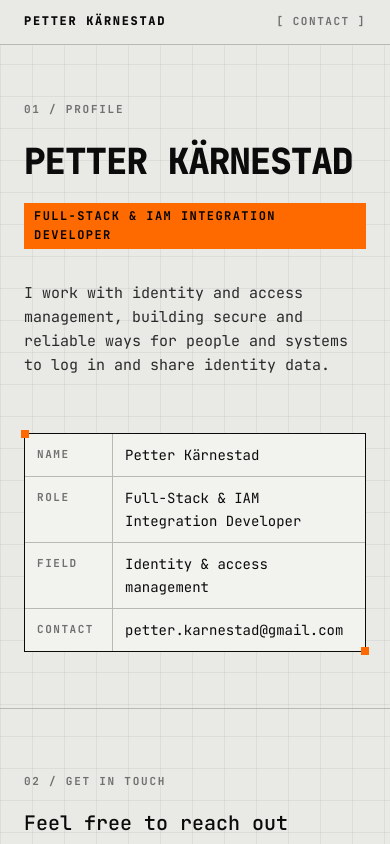
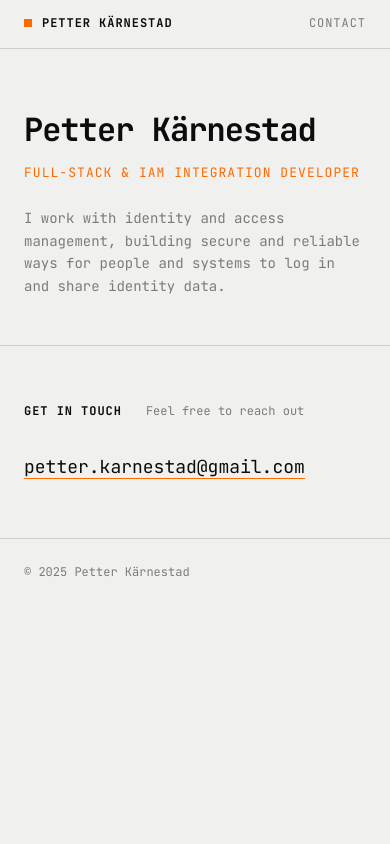
Before and after one commit to petterbror/petterbror.github.io, a React (Vite) app: page / in a window 390 px wide. Shown: the top 844 px of the page. Built offline with nearby package versions, Linux system fonts and the light colour scheme.

Commit message:
Refactor Contact, Footer, Header, and Hero components for improved structure and styling; update CSS variables for better theming and responsiveness.

```diff
--- a/src/components/Contact.tsx
+++ b/src/components/Contact.tsx
@@ -9,12 +9,11 @@ export const Contact = ({ contactInfo }: ContactProps) => {
   return (
     <section id="contact" className="section">
       <div className="container">
-        <p className="label">02 / {contactTitle}</p>
-        <p className="section-subtitle">{contactSubtitle}</p>
-        <a className="contact-link" href={`mailto:${contactInfo.email}`}>
-          <span>{contactInfo.email}</span>
-          <span aria-hidden="true">→</span>
-        </a>
+        <div className="section-head">
+          <h2 className="section-title">{contactTitle}</h2>
+          <p className="section-subtitle">{contactSubtitle}</p>
+        </div>
+        <a className="contact-link" href={`mailto:${contactInfo.email}`}>{contactInfo.email}</a>
       </div>
     </section>
   );
--- a/src/components/Footer.tsx
+++ b/src/components/Footer.tsx
@@ -1,11 +1,8 @@
-import { title } from '../data/title';
-
 export const Footer = () => {
   return (
     <footer className="footer">
-      <div className="container footer-inner">
-        <span>&copy; {new Date().getFullYear()} {title.title}</span>
-        <span>IAM</span>
+      <div className="container">
+        <span>&copy; {new Date().getFullYear()} Petter Kärnestad</span>
       </div>
     </footer>
   );
--- a/src/components/Header.tsx
+++ b/src/components/Header.tsx
@@ -6,7 +6,7 @@ export const Header = () => {
       <div className="container header-inner">
         <span className="header-name">{title.title}</span>
         <nav className="header-nav">
-          <a href="#contact">[ Contact ]</a>
+          <a href="#contact">Contact</a>
         </nav>
       </div>
     </header>
--- a/src/components/Hero.tsx
+++ b/src/components/Hero.tsx
@@ -1,33 +1,12 @@
 import { heroInfo } from '../data/hero';
-import { contactInfo } from '../data/contact';
 
 export const Hero = () => {
   return (
     <section className="hero">
       <div className="container">
-        <p className="label">01 / Profile</p>
         <h1 className="hero-title">{heroInfo.title}</h1>
         <p className="hero-subtitle">{heroInfo.subtitle}</p>
         <p className="hero-description">{heroInfo.description}</p>
-
-        <dl className="spec">
-          <div className="spec-row">
-            <dt>Name</dt>
-            <dd>{heroInfo.title}</dd>
-          </div>
-          <div className="spec-row">
-            <dt>Role</dt>
-            <dd>{heroInfo.subtitle}</dd>
-          </div>
-          <div className="spec-row">
-            <dt>Field</dt>
-            <dd>Identity &amp; access management</dd>
-          </div>
-          <div className="spec-row">
-            <dt>Contact</dt>
-            <dd><a href={`mailto:${contactInfo.email}`}>{contactInfo.email}</a></dd>
-          </div>
-        </dl>
       </div>
     </section>
   );
--- a/src/index.css
+++ b/src/index.css
@@ -1,15 +1,13 @@
-@import url('https://fonts.googleapis.com/css2?family=JetBrains+Mono:wght@400;500;700;800&display=swap');
+@import url('https://fonts.googleapis.com/css2?family=JetBrains+Mono:wght@400;500;700&display=swap');
 
 :root {
-  --bg: #121212;
-  --panel: #181818;
-  --fg: #cfcfcf;
-  --fg-strong: #f4f4f4;
-  --muted: #7d7d7d;
-  --line: #333;
-  --grid: rgba(255, 255, 255, 0.035);
+  --bg: #0f0f0f;
+  --fg: #d6d6d6;
+  --fg-strong: #f2f2f2;
+  --muted: #777;
+  --line: #2a2a2a;
+  --hover: #161616;
   --accent: #ff6a00;
-  --on-accent: #000;
 
   --mono: 'JetBrains Mono', ui-monospace, 'SFMono-Regular', Consolas, monospace;
 
@@ -18,13 +16,12 @@
 
 @media (prefers-color-scheme: light) {
   :root {
-    --bg: #e9e9e6;
-    --panel: #f2f2ef;
-    --fg: #2a2a2a;
-    --fg-strong: #0b0b0b;
-    --muted: #707070;
-    --line: #b9b9b4;
-    --grid: rgba(0, 0, 0, 0.05);
+    --bg: #f0f0ee;
+    --fg: #2b2b2b;
+    --fg-strong: #0c0c0c;
+    --muted: #7b7b78;
+    --line: #cfcfcb;
+    --hover: #e7e7e4;
     color-scheme: light;
   }
 }
@@ -40,11 +37,7 @@ html {
 body {
   margin: 0;
   min-width: 320px;
-  background-color: var(--bg);
-  background-image:
-    linear-gradient(var(--grid) 1px, transparent 1px),
-    linear-gradient(90deg, var(--grid) 1px, transparent 1px);
-  background-size: 32px 32px;
+  background: var(--bg);
   color: var(--fg);
   font-family: var(--mono);
   font-size: 14px;
@@ -54,7 +47,7 @@ body {
 
 ::selection {
   background: var(--accent);
-  color: var(--on-accent);
+  color: #000;
 }
 
 a {
@@ -62,14 +55,18 @@ a {
   text-decoration: none;
 }
 
-h1, h2, h3, p, dl, dd {
+h1, h2, h3, p, ol {
   margin: 0;
   padding: 0;
 }
 
+ol {
+  list-style: none;
+}
+
 :focus-visible {
   outline: 2px solid var(--accent);
-  outline-offset: 3px;
+  outline-offset: 2px;
 }
 
 .container {
@@ -77,15 +74,6 @@ h1, h2, h3, p, dl, dd {
   max-width: 880px;
   margin: 0 auto;
   padding: 0 24px;
-}
-
-.label {
-  margin-bottom: 24px;
-  color: var(--muted);
-  font-size: 11px;
-  font-weight: 700;
-  text-transform: uppercase;
-  letter-spacing: 0.16em;
 }
 
 /* Header */
@@ -101,183 +89,178 @@ h1, h2, h3, p, dl, dd {
   display: flex;
   justify-content: space-between;
   align-items: center;
-  height: 44px;
+  height: 48px;
 }
 
 .header-name {
   color: var(--fg-strong);
+  font-weight: 700;
+  text-transform: uppercase;
+  letter-spacing: 0.08em;
   font-size: 12px;
-  font-weight: 800;
-  text-transform: uppercase;
-  letter-spacing: 0.14em;
+}
+
+.header-name::before {
+  content: '';
+  display: inline-block;
+  width: 8px;
+  height: 8px;
+  margin-right: 10px;
+  background: var(--accent);
 }
 
 .header-nav {
-  font-size: 11px;
-  font-weight: 700;
+  display: flex;
+  gap: 24px;
+  font-size: 12px;
   text-transform: uppercase;
-  letter-spacing: 0.14em;
+  letter-spacing: 0.08em;
   color: var(--muted);
 }
 
 .header-nav a:hover {
-  color: var(--accent);
+  color: var(--fg-strong);
 }
 
 /* Hero */
 .hero {
-  padding: 88px 0 80px;
+  padding: 96px 0 72px;
   border-bottom: 1px solid var(--line);
 }
 
 .hero-title {
   color: var(--fg-strong);
-  font-size: clamp(36px, 8vw, 72px);
-  line-height: 1;
-  font-weight: 800;
-  text-transform: uppercase;
+  font-size: clamp(32px, 6vw, 56px);
+  line-height: 1.05;
+  font-weight: 700;
   letter-spacing: -0.03em;
 }
 
 .hero-subtitle {
-  display: inline-block;
-  margin-top: 24px;
-  padding: 4px 10px;
-  background: var(--accent);
-  color: var(--on-accent);
-  font-size: 12px;
-  font-weight: 700;
+  margin-top: 16px;
+  color: var(--accent);
+  font-size: 13px;
   text-transform: uppercase;
-  letter-spacing: 0.12em;
+  letter-spacing: 0.08em;
 }
 
 .hero-description {
-  margin-top: 32px;
-  max-width: 56ch;
-  font-size: 15px;
-  color: var(--fg);
-}
-
-/* Spec plate */
-.spec {
-  position: relative;
-  margin-top: 56px;
-  background: var(--panel);
-  border: 1px solid var(--fg-strong);
-}
-
-.spec::before,
-.spec::after {
-  content: '';
-  position: absolute;
-  width: 8px;
-  height: 8px;
-  background: var(--accent);
-}
-
-.spec::before {
-  top: -4px;
-  left: -4px;
-}
-
-.spec::after {
-  right: -4px;
-  bottom: -4px;
-}
-
-.spec-row {
-  display: grid;
-  grid-template-columns: 120px 1fr;
-}
-
-.spec-row + .spec-row {
-  border-top: 1px solid var(--line);
-}
-
-.spec dt,
-.spec dd {
-  padding: 12px 16px;
-}
-
-.spec dt {
-  border-right: 1px solid var(--line);
+  margin-top: 24px;
+  max-width: 60ch;
   color: var(--muted);
-  font-size: 11px;
-  font-weight: 700;
-  text-transform: uppercase;
-  letter-spacing: 0.14em;
-  line-height: 1.9;
-}
-
-.spec dd {
-  color: var(--fg-strong);
-  word-break: break-word;
-}
-
-.spec dd a:hover {
-  color: var(--accent);
 }
 
 /* Sections */
 .section {
-  padding: 64px 0;
+  padding: 56px 0;
   border-bottom: 1px solid var(--line);
 }
 
+.section-head {
+  display: flex;
+  flex-wrap: wrap;
+  align-items: baseline;
+  gap: 4px 24px;
+  margin-bottom: 32px;
+}
+
+.section-title {
+  color: var(--fg-strong);
+  font-size: 12px;
+  font-weight: 700;
+  text-transform: uppercase;
+  letter-spacing: 0.08em;
+}
+
 .section-subtitle {
-  margin: -8px 0 32px;
+  color: var(--muted);
+  font-size: 12px;
+}
+
+/* Projects */
+.project-list {
+  border-top: 1px solid var(--line);
+}
+
+.project-list > li {
+  border-bottom: 1px solid var(--line);
+}
+
+.project {
+  display: grid;
+  grid-template-columns: 40px 1fr 24px;
+  gap: 16px;
+  padding: 24px 8px;
+  transition: background 0.1s;
+}
+
+a.project:hover {
+  background: var(--hover);
+}
+
+a.project:hover .project-title,
+a.project:hover .project-arrow {
+  color: var(--accent);
+}
+
+.project-index {
+  color: var(--muted);
+  font-size: 12px;
+  padding-top: 2px;
+}
+
+.project-title {
   color: var(--fg-strong);
-  font-size: 20px;
+  font-size: 15px;
   font-weight: 500;
+}
+
+.project-description {
+  margin-top: 8px;
+  max-width: 68ch;
+  color: var(--muted);
+}
+
+.project-tech {
+  margin-top: 12px;
+  font-size: 12px;
+  color: var(--fg);
+}
+
+.project-arrow {
+  color: var(--muted);
+  text-align: right;
 }
 
 /* Contact */
 .contact-link {
-  display: flex;
-  justify-content: space-between;
-  align-items: center;
-  gap: 16px;
-  padding: 20px 24px;
-  background: var(--panel);
-  border: 1px solid var(--fg-strong);
   color: var(--fg-strong);
-  font-size: 16px;
-  font-weight: 500;
+  font-size: 18px;
+  border-bottom: 1px solid var(--accent);
   word-break: break-all;
-  transition: background 0.1s, color 0.1s;
 }
 
 .contact-link:hover {
-  background: var(--accent);
-  border-color: var(--accent);
-  color: var(--on-accent);
+  color: var(--accent);
 }
 
 /* Footer */
 .footer {
-  padding: 20px 0;
+  padding: 24px 0;
   color: var(--muted);
-  font-size: 11px;
-  text-transform: uppercase;
-  letter-spacing: 0.14em;
-}
-
-.footer-inner {
-  display: flex;
-  justify-content: space-between;
+  font-size: 12px;
 }
 
 @media (max-width: 600px) {
   .hero {
-    padding: 56px 0 56px;
+    padding: 64px 0 48px;
   }
 
-  .spec-row {
-    grid-template-columns: 88px 1fr;
+  .project {
+    grid-template-columns: 28px 1fr;
   }
 
-  .spec dt,
-  .spec dd {
-    padding: 10px 12px;
+  .project-arrow {
+    display: none;
   }
 }
```
